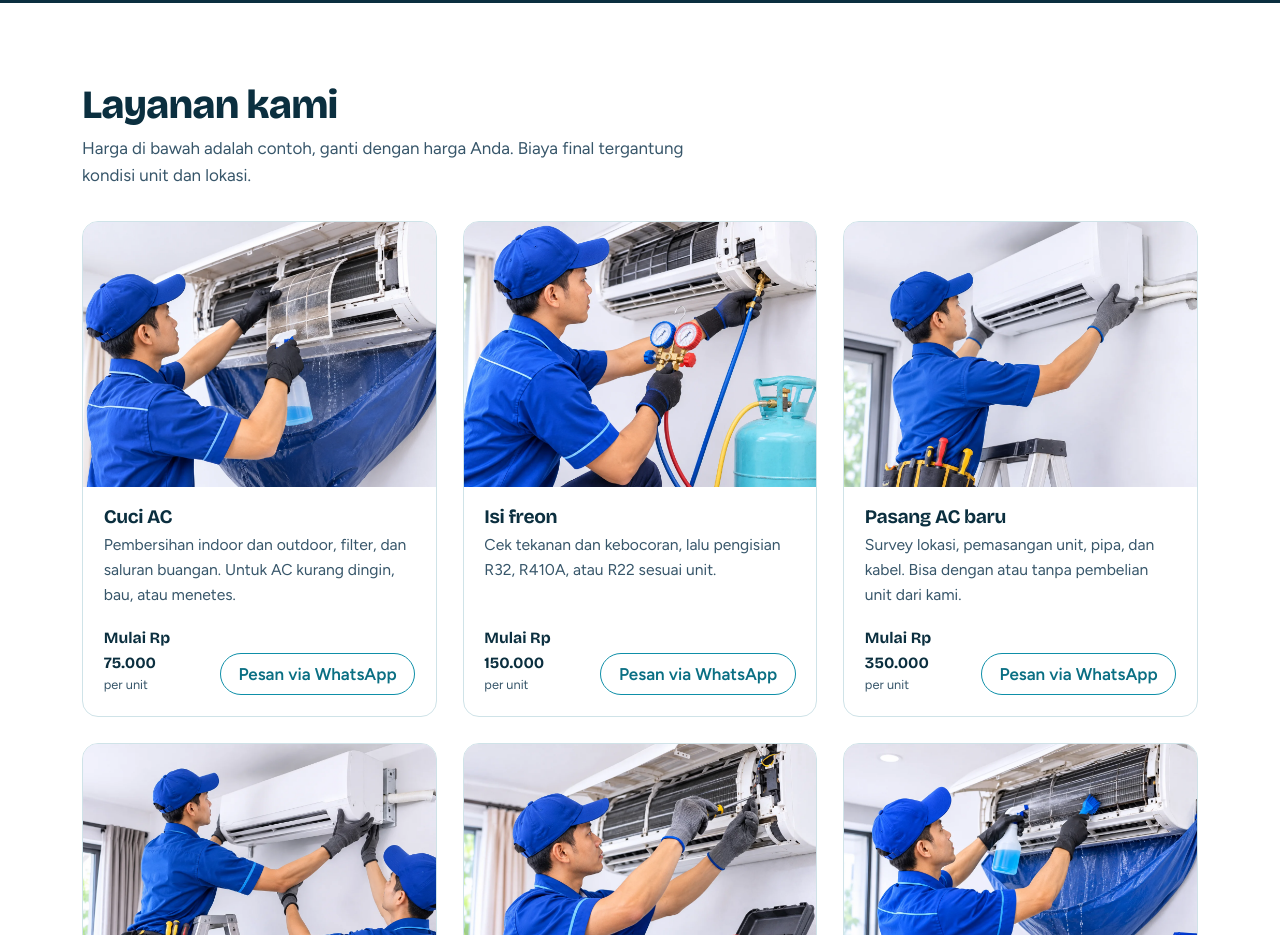
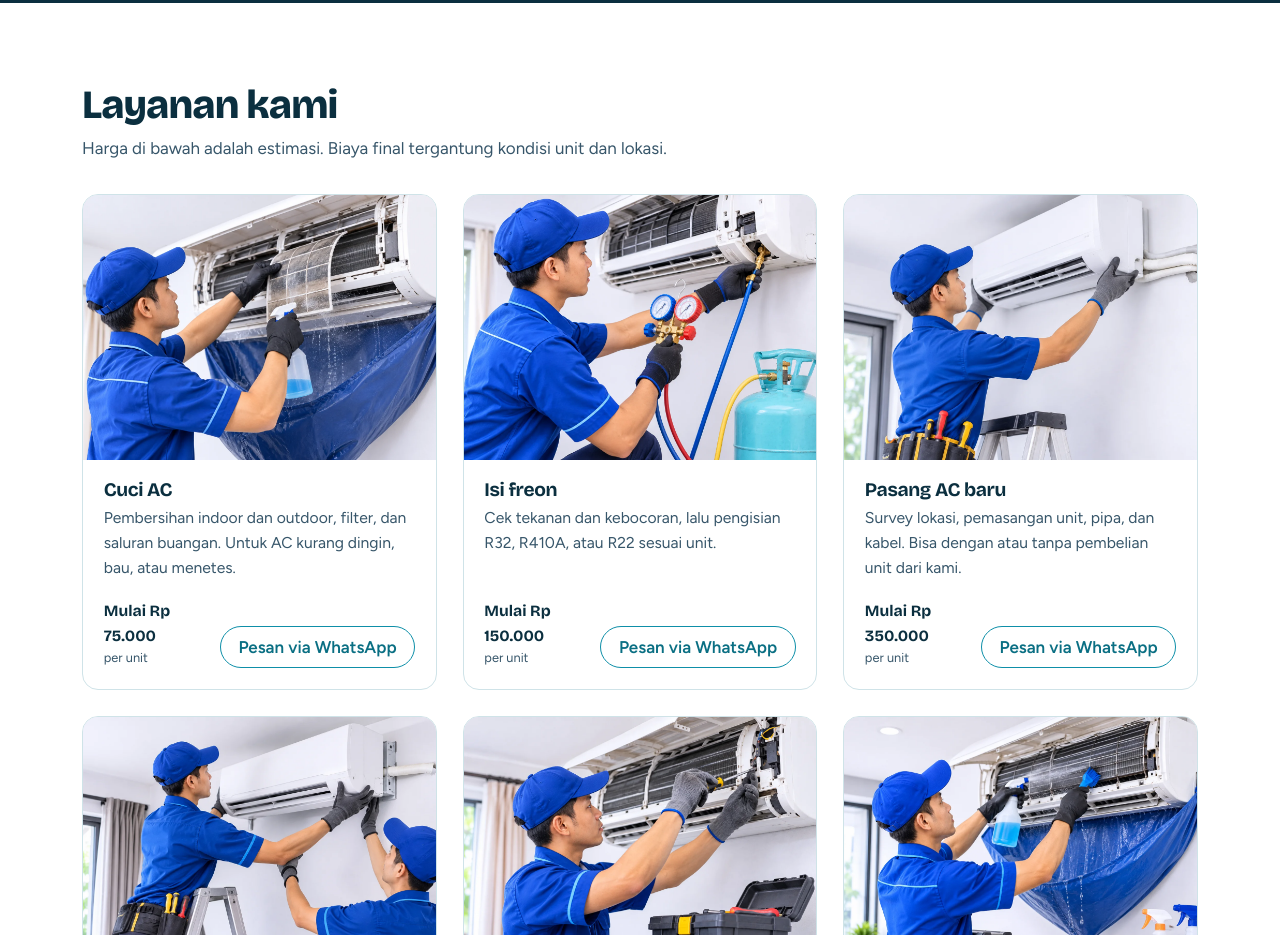
Before and after one commit to alljayaaircond-cyber/alljayaaircond-cyber, a plain HTML site: page index.html in a window 1280 px wide. Shown: the part 940-1875 px from the top of the page. Drawn offline with nearby package versions, Linux system fonts and the light colour scheme; no server answers.

Commit message:
Update service pricing description in index.html

```diff
--- a/index.html
+++ b/index.html
@@ -108,7 +108,7 @@
       <section class="sec" id="layanan">
         <div class="wrap">
           <h2>Layanan kami</h2>
-          <p class="sec-sub">Harga di bawah adalah contoh, ganti dengan harga Anda. Biaya final tergantung kondisi unit dan lokasi.</p>
+          <p class="sec-sub">Harga di bawah adalah estimasi. Biaya final tergantung kondisi unit dan lokasi.</p>
           <div class="cards">
             <article class="card">
               <figure class="ph" data-label="Foto layanan">
```
